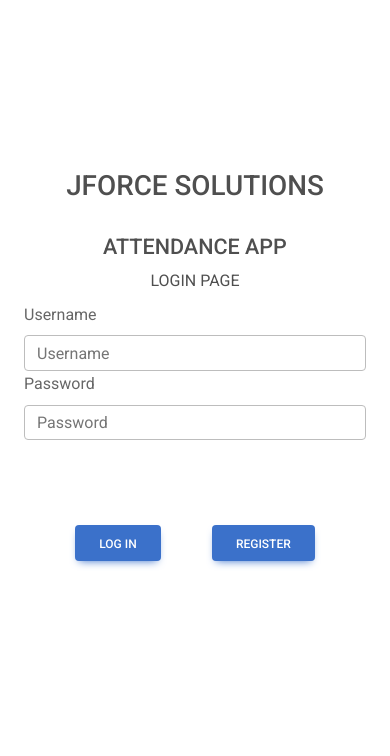
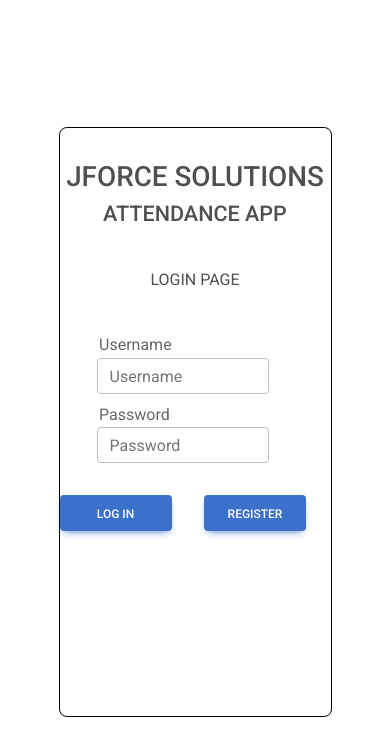
Before and after one commit to AGRLARK/attendance_app, a React (Vite) app in the folder Frontend/: page / in a window 390 px wide. Shown: the top 756 px of the page. Built offline with nearby package versions, Linux system fonts and the light colour scheme.

Commit message:
Made the UI Rsponsive still Register Page Responsiveness left

```diff
--- a/Frontend/src/Admin.jsx
+++ b/Frontend/src/Admin.jsx
@@ -27,7 +27,7 @@ const Admin = () => {
     }, []);
 
     return (
-        <div className="container">
+        <div className="container" style={{ marginTop: "10vh" }}>
             <Button onClick={handleLogout}>Log Out </Button>
             <h1>Admin Page</h1>
             <h2>Usernames:</h2>
--- a/Frontend/src/Home.jsx
+++ b/Frontend/src/Home.jsx
@@ -63,7 +63,7 @@ const Home = () => {
 
     return (
         <>
-            <div className="Time text-center">
+            <div className="container-home Time text-center">
                 <button onClick={handleLogout}>Log Out </button>
                 <h1 style={{ marginTop: "32px" }}>JFORCE SOLUTIONS</h1><br /><br />
                 <h2>User: {username}</h2>
@@ -72,8 +72,8 @@ const Home = () => {
                     <br /><br />
                     Current Time: {currentTime.toLocaleTimeString()}
                 </h4>
-            </div>
-            <div>
+                <div>
+                </div>
                 <>
                     <>
                         <div className="form-grp">
@@ -93,11 +93,11 @@ const Home = () => {
                         </div>
                     </>
                 </>
-            </div>
-            <div className="h5 mt-3 text-center">
-                <NavLink to={`/report/${username}`} className="btn btn-primary w-40" onSubmit={handleViewReport}>
-                    View Report
-                </NavLink>
+                <div className="h5 mt-3 text-center">
+                    <NavLink to={`/report/${username}`} className="btn btn-primary w-40" onSubmit={handleViewReport}>
+                        View Report
+                    </NavLink>
+                </div>
             </div>
         </>
     )
--- a/Frontend/src/Login.jsx
+++ b/Frontend/src/Login.jsx
@@ -32,11 +32,9 @@ const Login = () => {
         if (response.ok) {
             const data = await response.json();
             console.log("Login Response Data:", data);
-            const { username, token, signInRecords, signOutRecords } = data;
+            const { username, token, } = data;
             localStorage.setItem('username', username);
             localStorage.setItem('token', token);
-            localStorage.setItem('signInRecords', JSON.stringify(signInRecords));
-            localStorage.setItem('signOutRecords', JSON.stringify(signOutRecords));
             alert('Login Successfully');
             navigate('/home');
         } else {
@@ -46,19 +44,21 @@ const Login = () => {
 
     return (
         <>
-            <div style={{ height: "60vh", marginTop: "20vh" }}>
+            <div className="login-section">
+                <div className="container1" style={{}}>
                     <h1 style={{ textAlign: "center", marginTop: "32px" }}>JFORCE SOLUTIONS</h1>
                     {/* Form */}
-                <Form className=" p-4 " onSubmit={handleSubmit}>
+                    <Form className="custome-form " onSubmit={handleSubmit}>
                         {/* Header */}
                         <div className="h4 mb-2 text-center">ATTENDANCE APP</div>
                         <div className="h10 mb-2 text-center">LOGIN PAGE</div>
-
+                        <div className="custome-input-box">
                             <Row className="justify-content-center">
-                        <Col sm={3}>
-                            <Form.Group controlId="username">
+                                <Col sm={4} className="custome-col">
+                                    <Form.Group className="custome-form-g" controlId="username">
                                         <Form.Label>Username</Form.Label>
                                         <Form.Control
+                                            className="form-control-input"
                                             type="text"
                                             name="username"
                                             value={inputUsername}
@@ -70,10 +70,11 @@ const Login = () => {
                                 </Col>
                             </Row>
                             <Row className="justify-content-center">
-                        <Col sm={3}>
-                            <Form.Group controlId="password">
+                                <Col sm={4} className="custome-col">
+                                    <Form.Group className="custome-form-g" controlId="password">
                                         <Form.Label>Password</Form.Label>
                                         <Form.Control
+                                            className="form-control-input"
                                             type="password"
                                             name="password"
                                             value={inputPassword}
@@ -84,21 +85,24 @@ const Login = () => {
                                     </Form.Group>
                                 </Col>
                             </Row>
+                        </div>
 
-                    <Row className="justify-content-center" style={{ marginTop: "10vh" }}>
+                        <Row className="justify-content-center" style={{}}>
                             <Col sm={5}>
                                 <div className="login-reg-btn">
-                                <Button className="w-40" variant="primary" type="submit">
+                                    <Button className="w-40 custome-btn" variant="primary" type="submit">
                                         Log In
-                                </Button>
+                                    </Button>{" "}
                                     <NavLink to="/register" className="btn btn-primary w-40">
                                         Register
                                     </NavLink>
                                 </div>
                             </Col>
                         </Row>
+
                     </Form>
-            </div >
+                </div>
+            </div>
         </>
     );
 };
--- a/Frontend/src/Register.jsx
+++ b/Frontend/src/Register.jsx
@@ -39,7 +39,7 @@ const Register = () => {
 
     return (
         <>
-            <div style={{ height: "60vh", marginTop: "20vh" }}>
+            <div className="container-register" style={{ height: "60vh", marginTop: "10vh" }}>
                 <h1 style={{ textAlign: "center", marginTop: "32px" }}>JFORCE SOLUTIONS</h1>
                 {/* Form */}
                 <Form className=" p-4 " onSubmit={handleSubmit} action="">
@@ -48,7 +48,7 @@ const Register = () => {
                     <div className="h10 mb-2 text-center">REGISTER PAGE</div>
 
                     <Row className="justify-content-center">
-                        <Col sm={3}>
+                        <Col sm={4}>
                             <Form.Label>Username</Form.Label>
                             <Form.Control
                                 type="text"
@@ -61,7 +61,7 @@ const Register = () => {
                     </Row>
 
                     <Row className="justify-content-center">
-                        <Col sm={3}>
+                        <Col sm={4}>
                             <Form.Label>Password</Form.Label>
                             <Form.Control
                                 type="password"
@@ -74,7 +74,7 @@ const Register = () => {
                     </Row>
 
                     <Row className="justify-content-center">
-                        <Col sm={3}>
+                        <Col sm={4}>
                             <Form.Label>EMAIL ID</Form.Label>
                             <Form.Control
                                 type="email"
@@ -87,7 +87,7 @@ const Register = () => {
                     </Row>
 
                     <Row className="justify-content-center">
-                        <Col sm={3}>
+                        <Col sm={4}>
                             <Form.Label>PHONE NO</Form.Label>
                             <Form.Control
                                 type='Phone'
--- a/Frontend/src/index.css
+++ b/Frontend/src/index.css
@@ -47,9 +47,68 @@ body {
   }
 }
 
+.custome-form,
+.justify-content-center,
+.custome-form-g,
+.custome-col {
+  width: 100% !important;
+}
+
+.custome-form {
+  display: flex;
+  flex-direction: column;
+  gap: 2rem;
+}
+
+.custome-input-box {
+  display: flex;
+  flex-direction: column;
+  gap: 0.5rem;
+}
+
+/* .custome-col,
+.justify-content-center {
+  display: flex !important;
+  justify-content: center !important;
+  align-items: center !important;
+  margin: auto !important;
+} */
+
+/* .custome-form-g {
+  display: flex;
+  justify-content: center;
+  align-items: flex-start;
+  flex-direction: column;
+} */
+
+.custome-form-g label {
+  margin: auto;
+  width: 68%;
+  display: flex;
+  align-items: center;
+  /* justify-content: center; */
+}
+
+.form-control-input {
+  /* background-color: red !important; */
+  align-self: center;
+  margin: auto;
+  width: 70% !important;
+}
+
 .login-reg-btn {
   display: flex;
   justify-content: space-evenly;
+  gap: 2rem;
+}
+
+.login-reg-btn .custome-btn {
+  /* padding: 0 2rem; */
+  display: flex;
+  align-items: center;
+  justify-content: center;
+  min-width: 7rem !important;
+  max-width: 7rem !important;
 }
 
 .form-grp {
@@ -61,11 +120,156 @@ body {
 }
 
 .container {
+  overflow: scroll;
+  width: 30vw !important;
+  height: 95vh;
+  border-radius: 8px;
+  margin-top: 4vh;
+  border: 2px solid black;
+}
+
+@media (max-width: 768px) {
+  .container {
+    width: 70vw !important;
+    height: 95vh;
+    border-radius: 8px;
+    margin-top: 4vh;
+    margin-left: 4vw;
+    border: 2px solid black;
+  }
+}
+
+.container1 {
+  border: 1px solid black;
+  /* margin: 0vw 15vw 0vw 15vw; */
+  min-width: 600px;
+  max-width: 600px;
+  height: 70%;
+  border-radius: 2vw;
+  /* margin-left: 30vw; */
+}
+/* Small devices (tablets, 768px and up) */
+@media (min-width: 768px) {
+  .container1 {
+    background-color: pink;
+  }
+}
+
+/* Medium devices (desktops, 992px and up) */
+@media (min-width: 992px) {
+  .container1 {
+    background-color: purple;
+  }
+}
+
+/* Large devices (large desktops, 1200px and up) */
+.login-section {
+  width: 100vw;
+  height: 100vh;
+  /* background-color: rebeccapurple; */
   display: flex;
-  flex-direction: column;
   align-items: center;
-  height: 100vh;
+  justify-content: center;
 }
+
+@media (min-width: 1200px) {
+  .container1 {
+    background-color: yellow;
+    height: 60%;
+  }
+}
+
+@media (max-width: 380px) {
+  .container1 {
+    background-color: green;
+    height: 80%;
+  }
+
+  .login-reg-btn {
+    display: flex;
+    flex-direction: column;
+    align-items: center;
+  }
+}
+
+@media (max-width: 768px) {
+  .container1 {
+    border: 1px solid black;
+    /* margin: 0vw 15vw 0vw 15vw; */
+    min-width: 70%;
+    max-width: 70%;
+    border-radius: 2vw;
+    /* margin-left: 17vw; */
+  }
+}
+
+.container-home {
+  border: 1px solid black;
+  margin: 0vw 15vw 0vw 15vw;
+  width: 37vw;
+  border-radius: 2vw;
+  margin-left: 30vw;
+  padding: 3vh;
+  margin-top: 7vh;
+}
+
+@media (max-width: 768px) {
+  .container-home {
+    border: 1px solid black;
+    margin: 0vw 15vw 0vw 15vw;
+    width: 70vw;
+    border-radius: 2vw;
+    margin-left: 17vw;
+    padding: 3vh;
+    margin-top: 7vh;
+  }
+}
+
+.container-register {
+  height: 80vh !important;
+  border: 1px solid black;
+  width: 37vw;
+  border-radius: 2vw;
+  margin-left: 30vw;
+}
+
+.attendance-box {
+  width: 15vw;
+  border: 1px solid #000;
+  border-radius: 2px;
+  padding: 10px;
+  margin-bottom: 20px;
+}
+
+@media (max-width: 768px) {
+  .attendance-box {
+    width: 40vw;
+  }
+}
+
+/* .home-border {
+  position: absolute;
+  display: flex;
+  border: 2px solid black;
+  border-radius: 8px;
+  width: 38%;
+  margin-left: 30vw;
+  margin-top: 4vh;
+  height: 95vh;
+}
+
+@media (max-width: 768px) {
+  .home-border {
+    position: absolute;
+    display: flex;
+    border: 2px solid black;
+    border-radius: 8px;
+    width: 80%;
+    margin-left: 10vw;
+    margin-top: 4vh;
+    height: 95vh;
+  }
+} */
 
 table {
   width: 50%;
```
Also changed, not shown: Frontend/src/Report.jsx (+30 -41 lines), 1 other file (tests, documents, lock files or other folders). Lines whose indentation alone changed are shown as unchanged.
